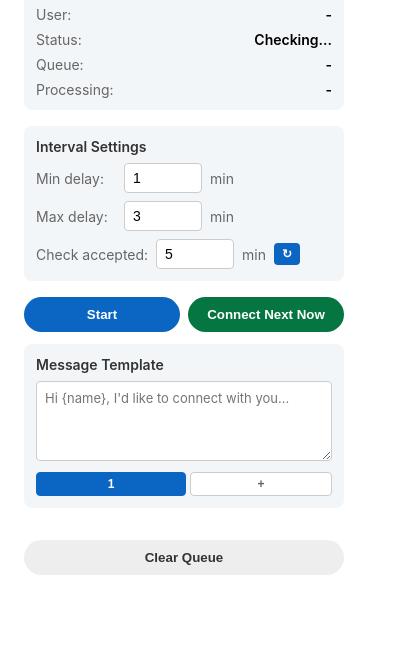
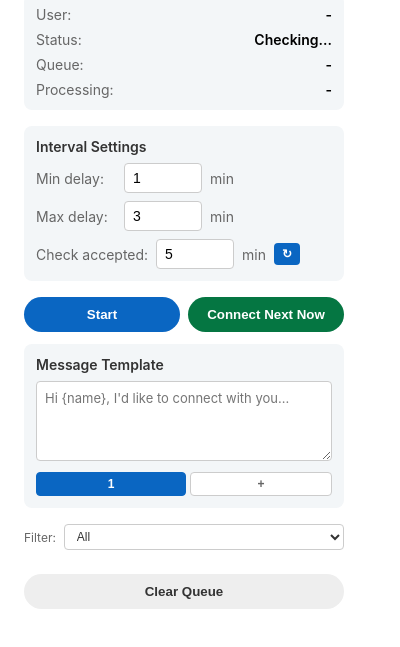
Before and after one commit to Sager611/linkedin-auto-connect, a browser extension: page extension/popup.html in a window 400 px wide. Shown: the part 67-714 px from the top of the page. Drawn offline with Linux system fonts and the light colour scheme.

Commit message:
add filtering

```diff
--- a/extension/popup.html
+++ b/extension/popup.html
@@ -297,6 +297,30 @@
       font-size: 12px;
       margin-left: 4px;
     }
+    .queue-filters {
+      display: flex;
+      align-items: center;
+      gap: 8px;
+      margin-bottom: 8px;
+    }
+    .queue-filters-label {
+      color: #666;
+      font-size: 12px;
+    }
+    .queue-filter-select {
+      padding: 4px 8px;
+      border: 1px solid #ccc;
+      border-radius: 4px;
+      background: #fff;
+      cursor: pointer;
+      font-size: 12px;
+      color: #333;
+      flex: 1;
+    }
+    .queue-filter-select:focus {
+      outline: none;
+      border-color: #0a66c2;
+    }
   </style>
 </head>
 <body>
@@ -353,6 +377,16 @@
       <div class="message-tabs" id="message-tabs"></div>
     </div>
 
+    <div class="queue-filters">
+      <span class="queue-filters-label">Filter:</span>
+      <select id="queue-filter" class="queue-filter-select">
+        <option value="all">All</option>
+        <option value="pending">Pending</option>
+        <option value="completed">Completed</option>
+        <option value="connected">Connected</option>
+        <option value="failed">Failed</option>
+      </select>
+    </div>
     <div class="queue-list" id="queue-list"></div>
 
     <div class="buttons">
--- a/extension/popup.js
+++ b/extension/popup.js
@@ -38,6 +38,7 @@ async function saveSettings() {
 
 let messageTemplates = [{ name: '1', content: '' }];
 let activeTemplateIndex = 0;
+let currentFilter = 'all';
 
 async function loadMessageTemplates() {
   const data = await chrome.storage.local.get(['messageTemplates', 'activeTemplateIndex']);
@@ -249,10 +250,21 @@ async function updateUI() {
     return match ? match[1].toLowerCase() : null;
   };
 
+  // Apply filter to queue items
+  const filteredQueue = status.queue.filter(item => {
+    if (currentFilter === 'all') return true;
+    const username = getUsername(item.profileUrl);
+    const isAccepted = username && acceptedUsernames.has(username);
+    const effectiveStatus = isAccepted ? 'connected' : item.status;
+    return effectiveStatus === currentFilter;
+  });
+
   if (status.queue.length === 0) {
     queueListEl.innerHTML = '<div style="color:#666;text-align:center;padding:20px;">Queue is empty</div>';
+  } else if (filteredQueue.length === 0) {
+    queueListEl.innerHTML = `<div style="color:#666;text-align:center;padding:20px;">No ${currentFilter} items</div>`;
   } else {
-    queueListEl.innerHTML = status.queue
+    queueListEl.innerHTML = filteredQueue
       .slice()
       .reverse()
       .map(item => {
@@ -398,6 +410,12 @@ document.getElementById('check-now-btn').addEventListener('click', () => {
 // Save message template when changed
 document.getElementById('message-template').addEventListener('input', onTemplateInput);
 
+// Queue filter dropdown
+document.getElementById('queue-filter').addEventListener('change', (e) => {
+  currentFilter = e.target.value;
+  updateUI();
+});
+
 // Initialize
 loadSettings();
 loadMessageTemplates();
```
